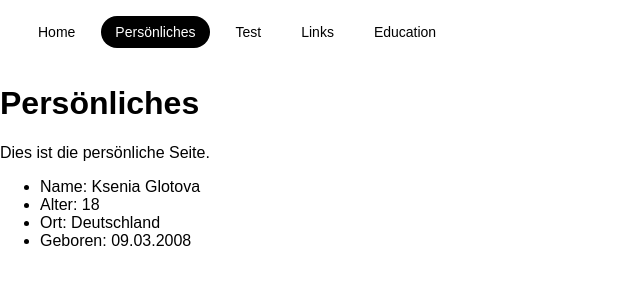
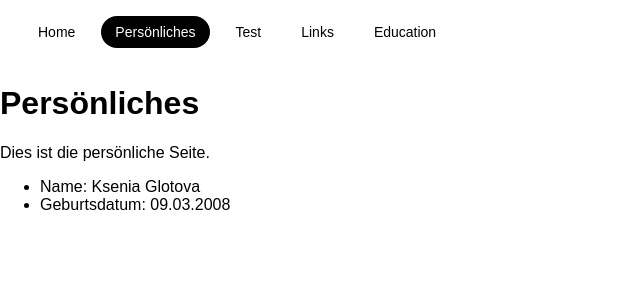
Before and after one commit to kseniaglotova/homepage, a React (Vite) app: page /personal in a window 1280 px wide. Shown: the top 300 px of the page, without its empty margins (0-640 px from the left). Built offline with nearby package versions, Linux system fonts and the light colour scheme.

Commit message:
inhalt text angepasst

```diff
--- a/src/pages/PersonalPage.tsx
+++ b/src/pages/PersonalPage.tsx
@@ -6,9 +6,7 @@ export function PersonalPage() {
       <p>Dies ist die persönliche Seite.</p>
       <ul>
         <li>Name: Ksenia Glotova</li>
-        <li>Alter: 18</li>
-        <li>Ort: Deutschland</li>
-        <li>Geboren: 09.03.2008</li>
+        <li>Geburtsdatum: 09.03.2008</li>
       </ul>
     </div>
   )
```
